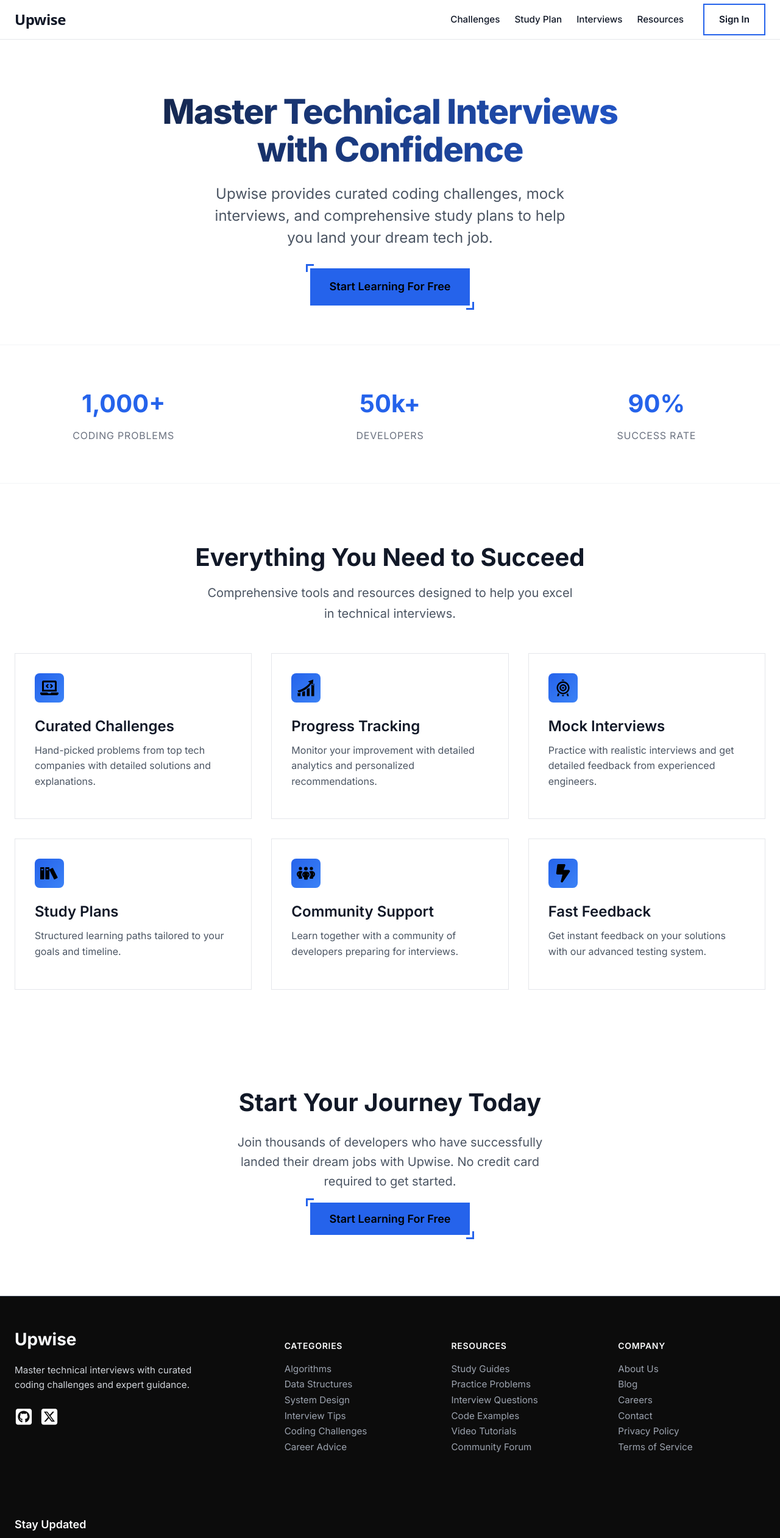
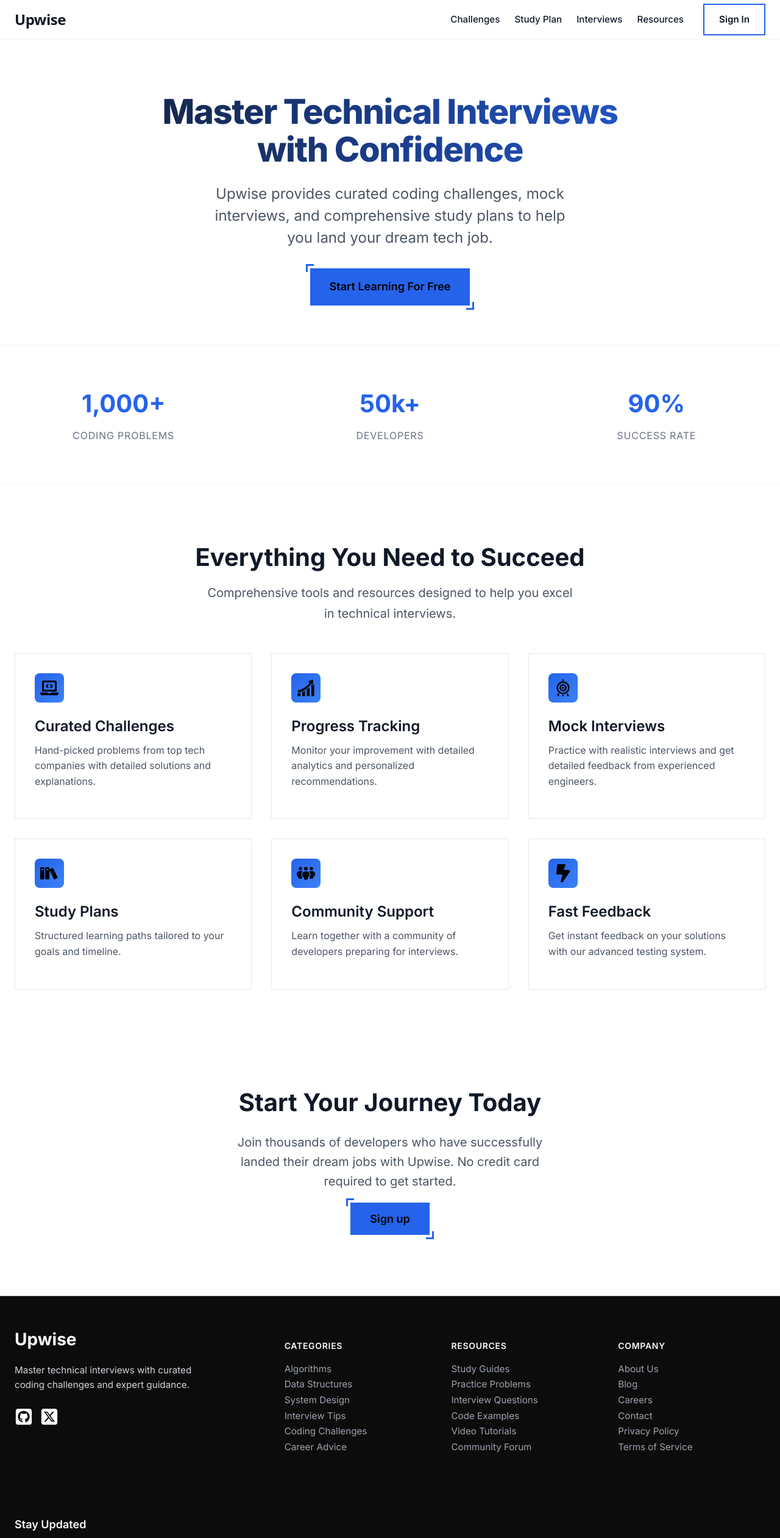
Before and after one commit to fourhtyoz/Upwise, a Next.js app: page / in a window 1280 px wide. Shown: the top 2522 px of the page at 61% size. Built offline with nearby package versions, Linux system fonts and the light colour scheme.

Commit message:
improved styles

```diff
--- a/components/home/HomeCTA.tsx
+++ b/components/home/HomeCTA.tsx
@@ -11,11 +11,7 @@ export default function HomeCTA() {
                     their dream jobs with Upwise. No credit card required to get
                     started.
                 </p>
-                <LinkButton
-                    href="/signup"
-                    text="Start Learning For Free"
-                    variant="primary"
-                />
+                <LinkButton href="/signup" text="Sign up" variant="primary" />
             </div>
         </section>
     );
--- a/components/login/LoginForm.module.scss
+++ b/components/login/LoginForm.module.scss
@@ -102,7 +102,7 @@
         width: 100%;
         padding: var(--space-4);
         background-color: var(--color-secondary);
-        color: white;
+        // color: white;
         border: none;
         // border-radius: var(--radius-md);
         font-size: 1rem;
--- a/components/ui/Navbar/Navbar.module.scss
+++ b/components/ui/Navbar/Navbar.module.scss
@@ -3,8 +3,8 @@
     top: 0;
     z-index: 50;
     background: var(--color-bg-primary);
-    border-bottom: 1px solid var(--color-border);
-    backdrop-filter: blur(8px);
+    border-bottom: 1px solid var(--color-border-light);
+    // backdrop-filter: blur(8px);
 }
 
 .container {
```
